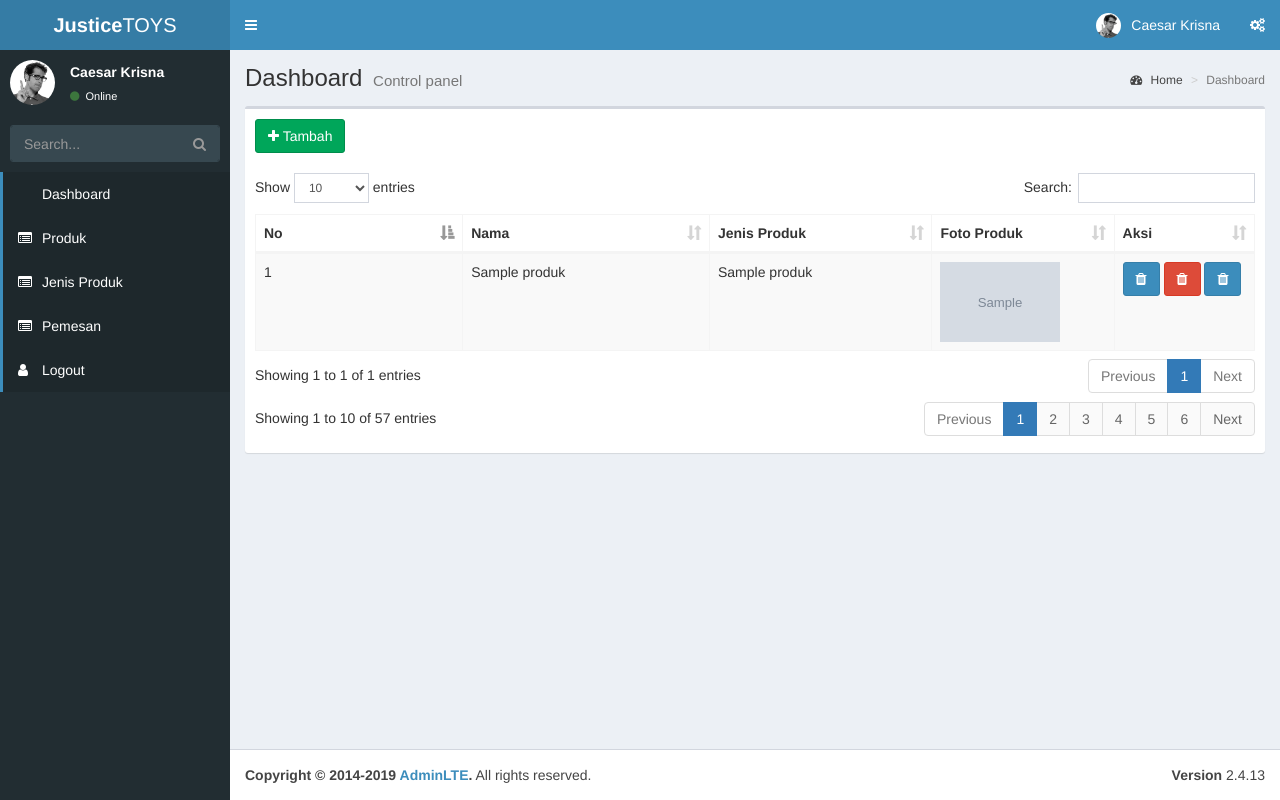
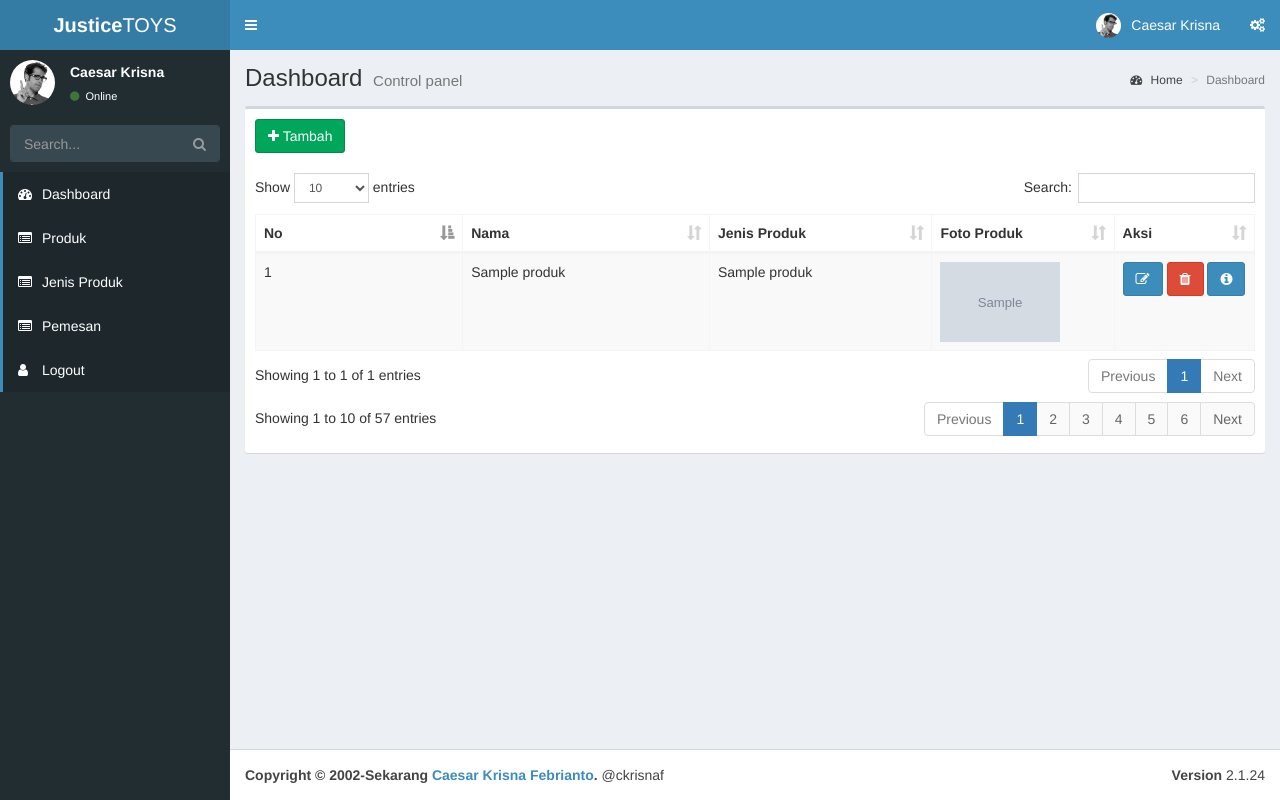
Before and after one commit to caesarkrisnaf/ProjekUTS, a PHP site: page /Admin/index.php?page/admin=produk in a window 1280 px wide. Run offline with PHP 8.4, Linux system fonts and the light colour scheme; the visitor is signed in with stand-in values (Sample User, id 1); tables that the repository leaves empty or names only in its code hold one stand-in row (values such as "Sample post"); grey boxes marked "Sample" are stand-in pictures.

Commit message:
projekUTS

```diff
--- a/Admin/content/admin/jenis_produk/index.php
+++ b/Admin/content/admin/jenis_produk/index.php
@@ -30,7 +30,7 @@
                                             <td class="sorting_1"><?= $nomor; ?></td>
                                             <td><?= $r['nama']; ?></td>
                                             <td>
-                                                <a class="btn btn-primary" href="index.php?page/admin=edit_jenis_produk&id=<?= $r['id']; ?>">Edit</a>
+                                                <a class="btn btn-primary" href="index.php?page/admin=edit_jenis_produk&id=<?= $r['id']; ?>"><span class="fa fa-edit" title="Edit"></span></a>
                                                 <a onclick="return confirm('Apakah yakin data akan di hapus?')" href="content/admin/jenis_produk/delete.php?id=<?php echo $r['id']; ?>" class="btn btn-danger btn-md"><span class="fa fa-trash"></span></a>
 
                                             </td>
--- a/Admin/content/admin/pemesan/index.php
+++ b/Admin/content/admin/pemesan/index.php
@@ -32,9 +32,9 @@
                                             <td><?= $r['qty']; ?></td>
                                             <td><?= "<img src='content/admin/produk/$r[foto_produk]' width='120' height='80' />"; ?></td>
                                             <td>
-                                                <a class="btn btn-primary" href="index.php?page/admin=edit_jenis_produk&id=<?= $r['id']; ?>">Edit</a>
+                                                <a class="btn btn-primary" href="index.php?page/admin=edit_jenis_produk&id=<?= $r['id']; ?>"><span class="fa fa-edit" title="edit"></span></a>
                                                 <a onclick="return confirm('Apakah yakin data akan di hapus?')" href="content/admin/pemesan/delete.php?id=<?php echo $r['id']; ?>" class="btn btn-danger btn-md"><span class="fa fa-trash"></span></a>
-                                                <a class="btn btn-primary" href="index.php?page/admin=detail_pemesan&id=<?= $r['id'] ?>"><span class="fa fa-trash"></a>
+                                                <a class="btn btn-primary" href="index.php?page/admin=detail_pemesan&id=<?= $r['id'] ?>"><span class="fa fa-info-circle" title="detail"></span></a>
                                             </td>
 
                                             </td>
--- a/Admin/content/admin/produk/index.php
+++ b/Admin/content/admin/produk/index.php
@@ -39,9 +39,9 @@
                                             <td><?= $r['jenis_produk'] ?></td>
                                             <td><?= "<img src='content/admin/produk/$r[foto]' width='120' height='80' />"; ?></td>
                                             <td>
-                                                <a class="btn btn-primary" href="index.php?page/admin=edit_produk&id=<?= $r['id'] ?>"><span class="fa fa-trash"></a>
+                                                <a class="btn btn-primary" href="index.php?page/admin=edit_produk&id=<?= $r['id'] ?>"><span class="fa fa-edit"></a>
                                                 <a onclick="return confirm('Apakah yakin data akan di hapus?')" href="content/admin/produk/delete.php?id=<?php echo $r['id']; ?>" class="btn btn-danger btn-md"><span class="fa fa-trash"></span></a>
-                                                <a class="btn btn-primary" href="index.php?page/admin=detail_produk&id=<?= $r['id'] ?>"><span class="fa fa-trash"></a>
+                                                <a class="btn btn-primary" href="index.php?page/admin=detail_produk&id=<?= $r['id'] ?>"><span class="fa fa-info-circle"></a>
                                             </td>
                                         </tr>
                                     <?php $nomor++;
--- a/Admin/layouts/footer.php
+++ b/Admin/layouts/footer.php
@@ -1,7 +1,7 @@
 <footer class="main-footer">
       <div class="pull-right hidden-xs">
-        <b>Version</b> 2.4.13
+        <b>Version</b> 2.1.24
       </div>
-      <strong>Copyright &copy; 2014-2019 <a href="https://adminlte.io/">AdminLTE</a>.</strong> All rights
-      reserved.
+      <strong>Copyright &copy; 2002-Sekarang <a href="#">Caesar Krisna Febrianto</a>.</strong> @ckrisnaf
+
     </footer>
--- a/Admin/layouts/sidebar.php
+++ b/Admin/layouts/sidebar.php
@@ -9,7 +9,7 @@
 ];
 
 $icons = [
-    'Dashboard' => 'fa-tachometer-alt',
+    'Dashboard' => 'fa fa-dashboard',
     'Pelanggan' => 'fa-list-alt',
     'Produk' => 'fa-list-alt',
     'Jenis Produk' => 'fa-list-alt',
```
Also changed, not shown: User/content/user/produk/detail.php (+14 -14 lines), User/content/user/produk/proses.php (+7 -1 lines).
